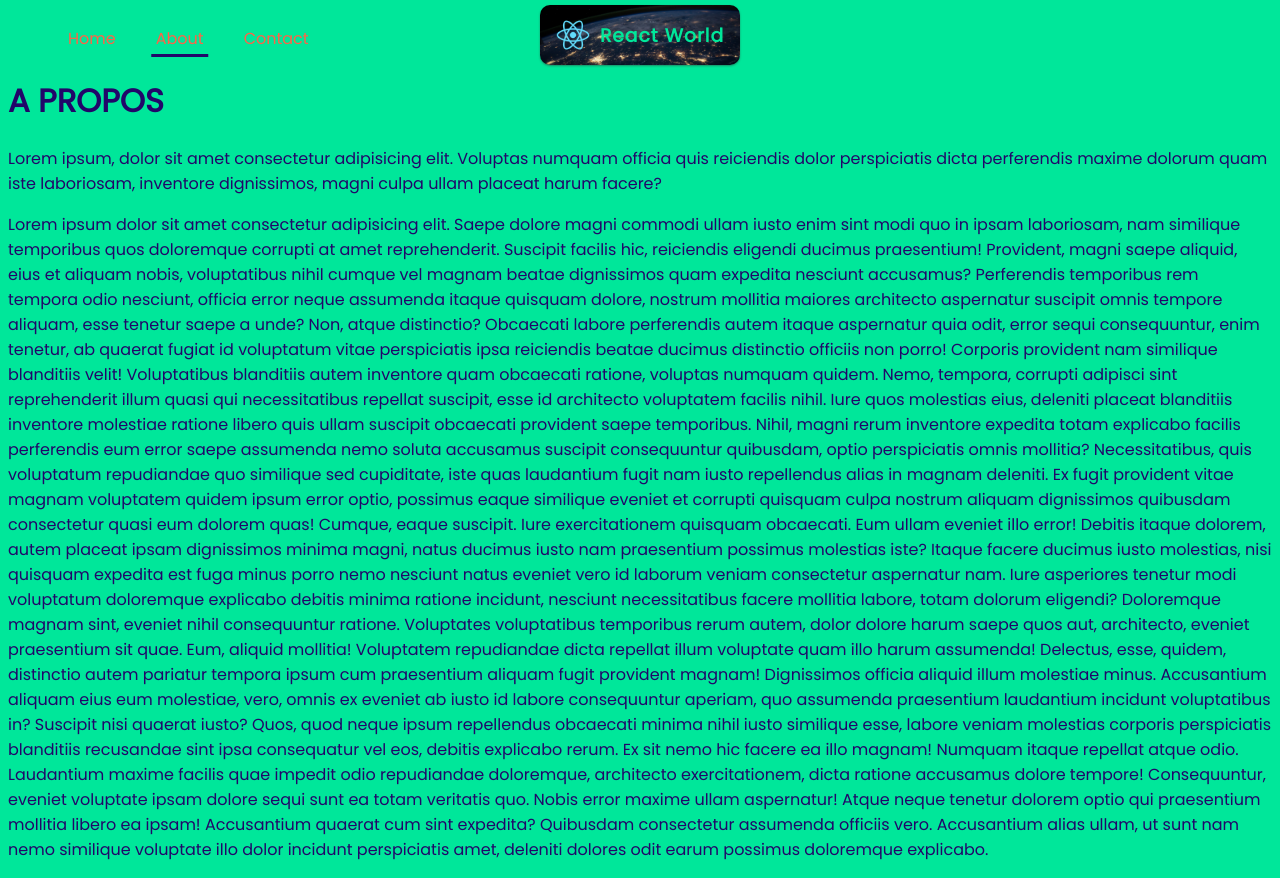
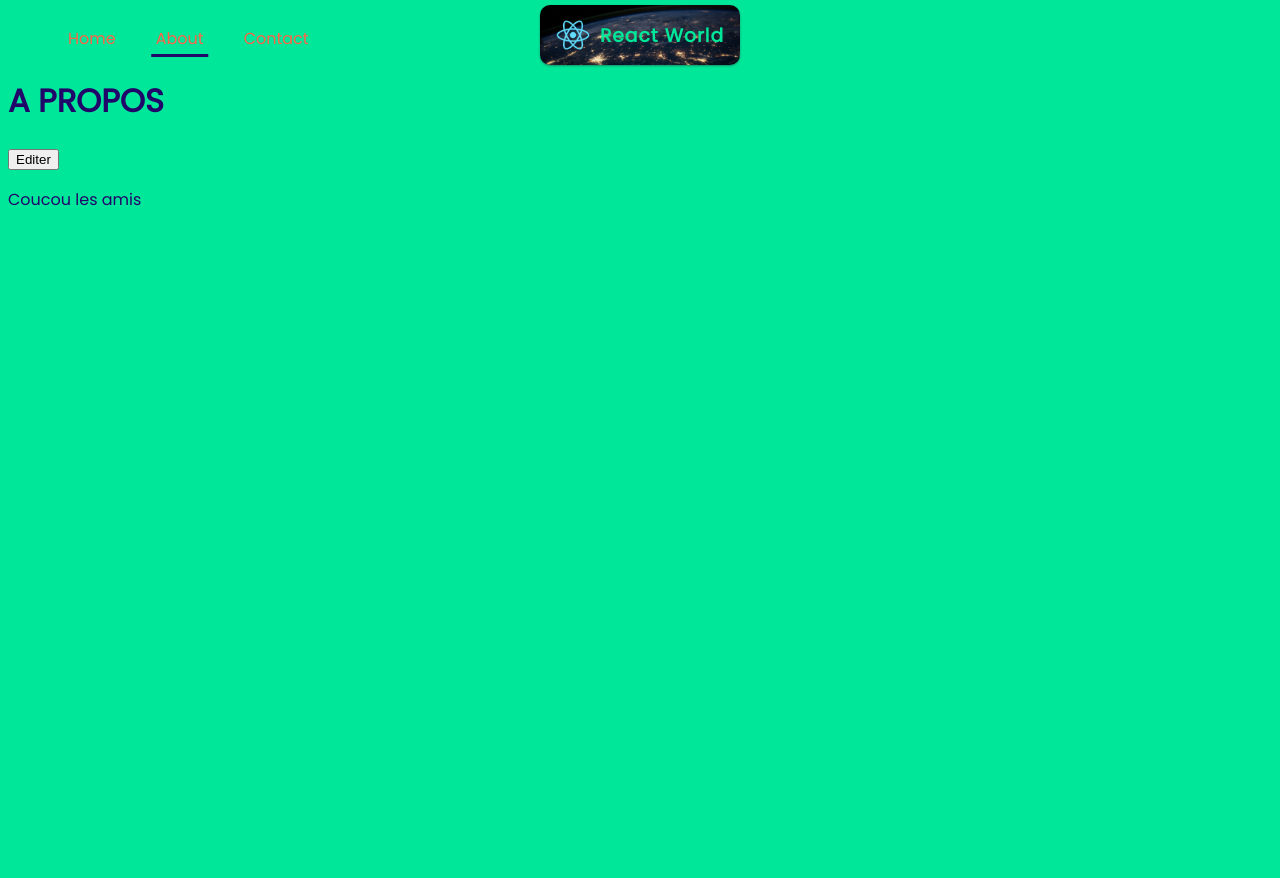
Before and after one commit to JustFS/react-cours, a React (Create React App) app: page /about in a window 1280 px wide. After the commit the page ends 800 px from the top, so only its background shows below. Built offline with nearby package versions, Linux system fonts and the light colour scheme.

Commit message:
added edit

```diff
--- a/src/pages/About.js
+++ b/src/pages/About.js
@@ -1,78 +1,33 @@
-import React from "react";
+import React, { useState } from "react";
 import Logo from "../components/Logo";
 import Navigation from "../components/Navigation";
 
 const About = () => {
+  const [textEdit, setTextEdit] = useState(false);
+  const [text, setText] = useState("Coucou les amis");
+
   return (
     <div className="about">
       <Logo />
       <Navigation />
       <h1>A PROPOS</h1>
-      <p>
-        Lorem ipsum, dolor sit amet consectetur adipisicing elit. Voluptas
-        numquam officia quis reiciendis dolor perspiciatis dicta perferendis
-        maxime dolorum quam iste laboriosam, inventore dignissimos, magni culpa
-        ullam placeat harum facere?
-      </p>
-      <p>
-        Lorem ipsum dolor sit amet consectetur adipisicing elit. Saepe dolore
-        magni commodi ullam iusto enim sint modi quo in ipsam laboriosam, nam
-        similique temporibus quos doloremque corrupti at amet reprehenderit.
-        Suscipit facilis hic, reiciendis eligendi ducimus praesentium!
-        Provident, magni saepe aliquid, eius et aliquam nobis, voluptatibus
-        nihil cumque vel magnam beatae dignissimos quam expedita nesciunt
-        accusamus? Perferendis temporibus rem tempora odio nesciunt, officia
-        error neque assumenda itaque quisquam dolore, nostrum mollitia maiores
-        architecto aspernatur suscipit omnis tempore aliquam, esse tenetur saepe
-        a unde? Non, atque distinctio? Obcaecati labore perferendis autem itaque
-        aspernatur quia odit, error sequi consequuntur, enim tenetur, ab quaerat
-        fugiat id voluptatum vitae perspiciatis ipsa reiciendis beatae ducimus
-        distinctio officiis non porro! Corporis provident nam similique
-        blanditiis velit! Voluptatibus blanditiis autem inventore quam obcaecati
-        ratione, voluptas numquam quidem. Nemo, tempora, corrupti adipisci sint
-        reprehenderit illum quasi qui necessitatibus repellat suscipit, esse id
-        architecto voluptatem facilis nihil. Iure quos molestias eius, deleniti
-        placeat blanditiis inventore molestiae ratione libero quis ullam
-        suscipit obcaecati provident saepe temporibus. Nihil, magni rerum
-        inventore expedita totam explicabo facilis perferendis eum error saepe
-        assumenda nemo soluta accusamus suscipit consequuntur quibusdam, optio
-        perspiciatis omnis mollitia? Necessitatibus, quis voluptatum repudiandae
-        quo similique sed cupiditate, iste quas laudantium fugit nam iusto
-        repellendus alias in magnam deleniti. Ex fugit provident vitae magnam
-        voluptatem quidem ipsum error optio, possimus eaque similique eveniet et
-        corrupti quisquam culpa nostrum aliquam dignissimos quibusdam
-        consectetur quasi eum dolorem quas! Cumque, eaque suscipit. Iure
-        exercitationem quisquam obcaecati. Eum ullam eveniet illo error! Debitis
-        itaque dolorem, autem placeat ipsam dignissimos minima magni, natus
-        ducimus iusto nam praesentium possimus molestias iste? Itaque facere
-        ducimus iusto molestias, nisi quisquam expedita est fuga minus porro
-        nemo nesciunt natus eveniet vero id laborum veniam consectetur
-        aspernatur nam. Iure asperiores tenetur modi voluptatum doloremque
-        explicabo debitis minima ratione incidunt, nesciunt necessitatibus
-        facere mollitia labore, totam dolorum eligendi? Doloremque magnam sint,
-        eveniet nihil consequuntur ratione. Voluptates voluptatibus temporibus
-        rerum autem, dolor dolore harum saepe quos aut, architecto, eveniet
-        praesentium sit quae. Eum, aliquid mollitia! Voluptatem repudiandae
-        dicta repellat illum voluptate quam illo harum assumenda! Delectus,
-        esse, quidem, distinctio autem pariatur tempora ipsum cum praesentium
-        aliquam fugit provident magnam! Dignissimos officia aliquid illum
-        molestiae minus. Accusantium aliquam eius eum molestiae, vero, omnis ex
-        eveniet ab iusto id labore consequuntur aperiam, quo assumenda
-        praesentium laudantium incidunt voluptatibus in? Suscipit nisi quaerat
-        iusto? Quos, quod neque ipsum repellendus obcaecati minima nihil iusto
-        similique esse, labore veniam molestias corporis perspiciatis blanditiis
-        recusandae sint ipsa consequatur vel eos, debitis explicabo rerum. Ex
-        sit nemo hic facere ea illo magnam! Numquam itaque repellat atque odio.
-        Laudantium maxime facilis quae impedit odio repudiandae doloremque,
-        architecto exercitationem, dicta ratione accusamus dolore tempore!
-        Consequuntur, eveniet voluptate ipsam dolore sequi sunt ea totam
-        veritatis quo. Nobis error maxime ullam aspernatur! Atque neque tenetur
-        dolorem optio qui praesentium mollitia libero ea ipsam! Accusantium
-        quaerat cum sint expedita? Quibusdam consectetur assumenda officiis
-        vero. Accusantium alias ullam, ut sunt nam nemo similique voluptate illo
-        dolor incidunt perspiciatis amet, deleniti dolores odit earum possimus
-        doloremque explicabo.
-      </p>
+      <button onClick={() => setTextEdit(!textEdit)}>Editer</button>
+
+      {textEdit ? (
+        <>
+          <textarea
+            onChange={(e) => setText(e.target.value)}
+            defaultValue={text}
+            cols="40"
+            rows="10"
+          ></textarea>
+          <button onClick={() => setTextEdit(false)}>
+            Valider modification
+          </button>
+        </>
+      ) : (
+        <p>{text}</p>
+      )}
     </div>
   );
 };
--- a/src/styles/components/_navigation.scss
+++ b/src/styles/components/_navigation.scss
@@ -24,15 +24,14 @@
       bottom: -6px;
       left: 50%;
       transform: translateX(-50%);
-      -webkit-animation: anim 0.3s forwards;
-              animation: anim 0.3s forwards;
+      -webkit-animation: anim 0.4s forwards;
+      animation: anim 0.4s forwards;
 
       @-webkit-keyframes anim {
         to {
           width: 120%;
         }
       }
-
       @keyframes anim {
         to {
           width: 120%;
```
